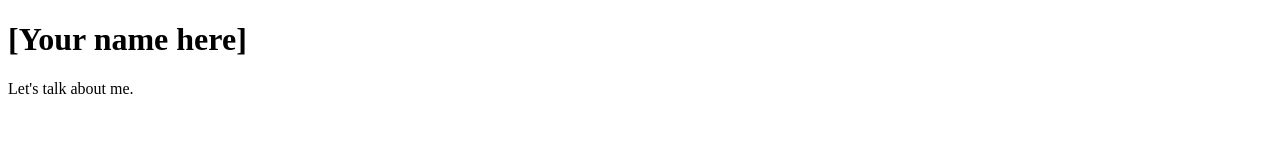
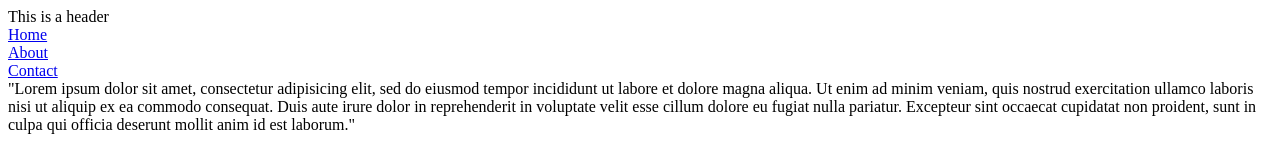
Before and after one commit to gfigueroaalmera/danielalejandrofigueroa, a plain HTML site: page index.html in a window 1280 px wide. Drawn offline with Linux system fonts and the light colour scheme.

Commit message:
Update index.html

```diff
--- a/index.html
+++ b/index.html
@@ -1,24 +1,19 @@
 <!doctype html>
 <html>
 	<head>
-			<title>
-				My Website
-			</title>
-
-			<!-- Don't forget to add a <link> section here for the CSS -->
+		<title> My Website </title>
 
 	</head>
 	<body>
-
-			<!--
-
-				We'll fill up this whole section with all kinds of juicy goodness.
-				You'll see.
-				You'll all see.
-
-				-->
-			<h1>[Your name here]</h1>
-
-			<p>Let's talk about me.</p>
+		<div class="header">This is a header</div>
+		<div class="menu">
+			<a href = "homepage.html">Home</a><br>
+			<a href = "aboutpage.html">About</a><br>
+			<a href = "contactpage.html">Contact</a><br>
+		</div>
+		<div class="content">
+			"Lorem ipsum dolor sit amet, consectetur adipisicing elit, sed do eiusmod tempor incididunt ut labore et dolore magna aliqua. Ut enim ad minim veniam, quis nostrud exercitation ullamco laboris nisi ut aliquip ex ea commodo consequat. Duis aute irure dolor in reprehenderit in voluptate velit esse cillum dolore eu fugiat nulla pariatur. Excepteur sint occaecat cupidatat non proident, sunt in culpa qui officia deserunt mollit anim id est laborum."
+		</div>
+		<div class="footer"></div>
 	</body>
 </html>
```
Lines whose indentation alone changed are shown as unchanged.
